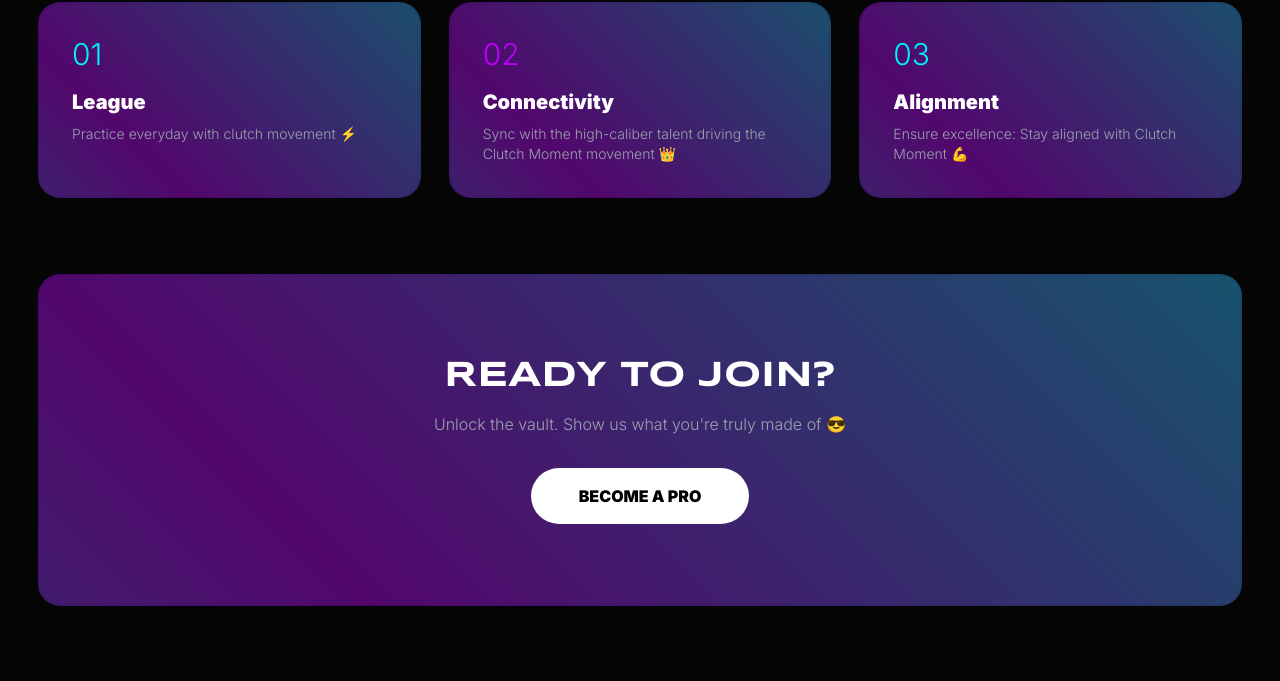
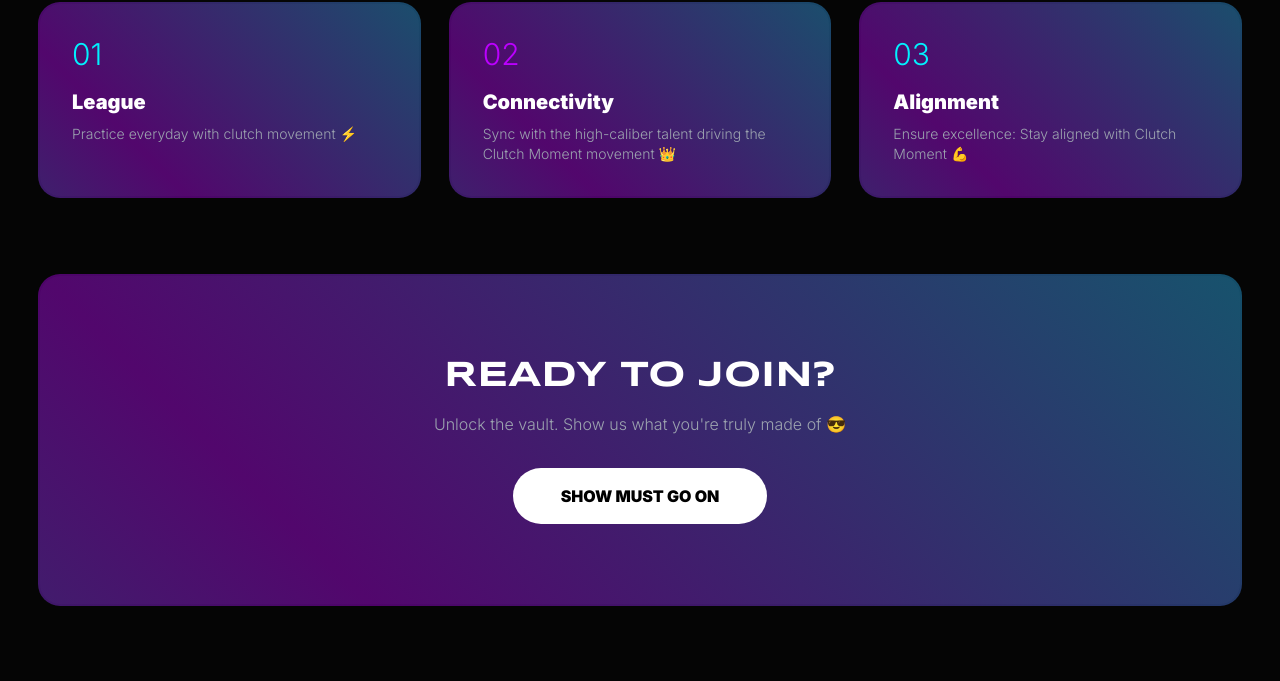
Before and after one commit to Jubayer-75/Clutch-Moment, a plain HTML site: page index.html in a window 1280 px wide. Shown: the part 792-1473 px from the top of the page. Drawn offline with nearby package versions, Linux system fonts and the light colour scheme.

Commit message:
Change button text from 'BECOME A PRO' to 'SHOW MUST GO ON'

```diff
--- a/index.html
+++ b/index.html
@@ -322,7 +322,7 @@
         <section id="metrics" class="gradient-card text-center py-20">
             <h2 class="text-4xl font-black font-sync mb-4">READY TO JOIN?</h2>
             <p class="text-gray-400 mb-8 max-w-xl mx-auto">Unlock the vault. Show us what you're truly made of 😎</p>
-            <button class="bg-white text-black font-black px-12 py-4 rounded-full hover:scale-110 transition">BECOME A PRO</button>
+            <button class="bg-white text-black font-black px-12 py-4 rounded-full hover:scale-110 transition">SHOW MUST GO ON</button>
         </section>
     </main>
 
```
